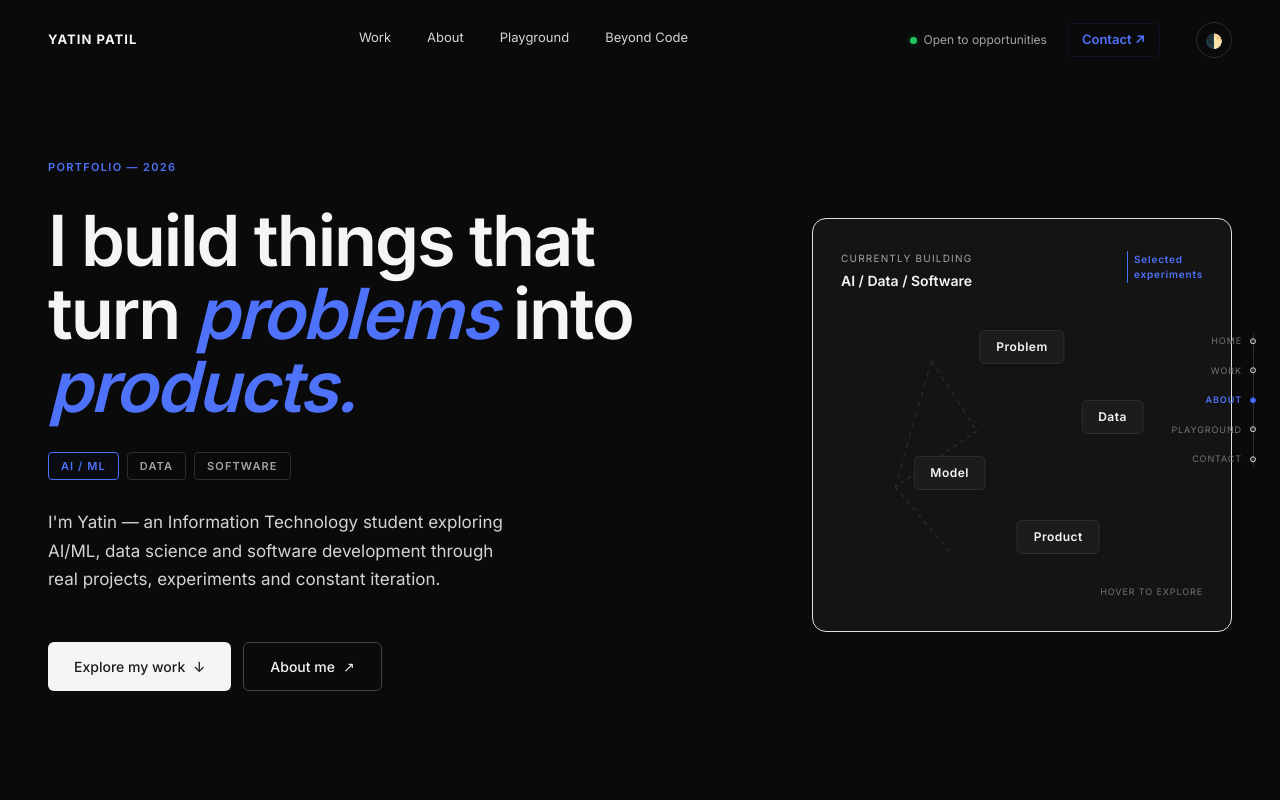
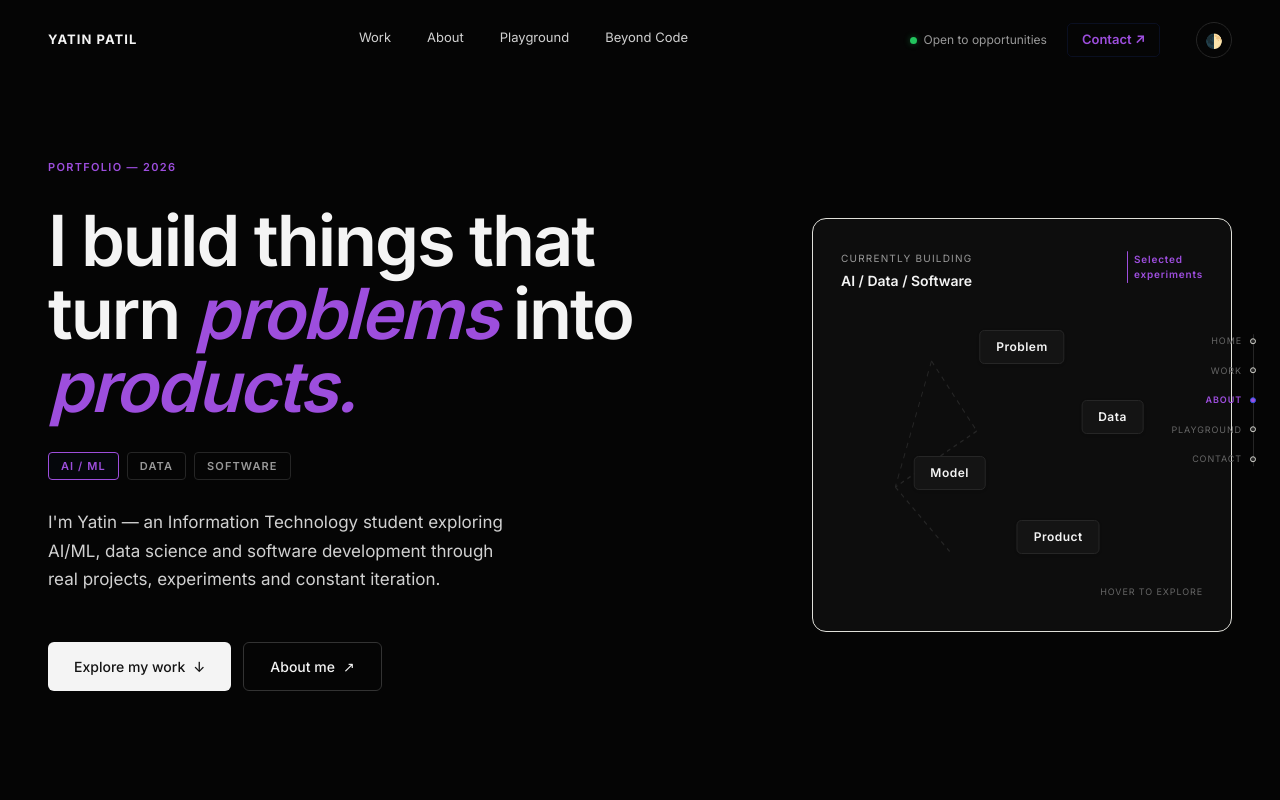
Before and after one commit to Yatin07/portfolio, a Next.js app: page / in a window 1280 px wide. Shown: the top 800 px of the page. Built offline with nearby package versions, Linux system fonts and the light colour scheme.

Commit message:
style: apply premium vibrant Electric Violet palette

```diff
--- a/src/app/globals.css
+++ b/src/app/globals.css
@@ -2,41 +2,41 @@
 @import 'tailwindcss';
 
 :root {
-  --bg-main: #F8F8F5;
-  --bg-alt: #F1F1ED;
+  --bg-main: #F9F9F9;
+  --bg-alt: #F2F2F2;
   --card-bg: #FFFFFF;
-  --bg-nav: rgba(248, 248, 245, 0.94);
-  --bg-hover: #EAEAE5;
+  --bg-nav: rgba(249, 249, 249, 0.94);
+  --bg-hover: #EBEBEB;
 
-  --border: #E0E0DA;
-  --border-dark: #C4C4BC;
+  --border: #E5E5E5;
+  --border-dark: #D4D4D4;
 
-  --text-main: #171717;
-  --text-secondary: #444444;
+  --text-main: #0A0A0A;
+  --text-secondary: #333333;
   --text-muted: #666666;
-  --text-light: #AAAAAA;
+  --text-light: #999999;
 
-  --accent: #3157E8;
-  --accent-transparent: rgba(49, 87, 232, 0.15);
+  --accent: #7000FF;
+  --accent-transparent: rgba(112, 0, 255, 0.12);
 }
 
 [data-theme='dark'] {
-  --bg-main: #0a0a0a;
-  --bg-alt: #141414;
-  --card-bg: #1c1c1c;
-  --bg-nav: rgba(10, 10, 10, 0.94);
-  --bg-hover: #262626;
+  --bg-main: #050505;
+  --bg-alt: #0D0D0D;
+  --card-bg: #141414;
+  --bg-nav: rgba(5, 5, 5, 0.94);
+  --bg-hover: #1F1F1F;
 
-  --border: #2e2e2e;
-  --border-dark: #444444;
+  --border: #262626;
+  --border-dark: #333333;
 
-  --text-main: #f5f5f5;
-  --text-secondary: #d4d4d4;
-  --text-muted: #a3a3a3;
-  --text-light: #737373;
+  --text-main: #F4F4F4;
+  --text-secondary: #D1D1D1;
+  --text-muted: #999999;
+  --text-light: #666666;
 
-  --accent: #4e72f9;
-  --accent-transparent: rgba(78, 114, 249, 0.2);
+  --accent: #9D4EDD;
+  --accent-transparent: rgba(157, 78, 221, 0.15);
 }
 
 * { box-sizing: border-box; }
```
